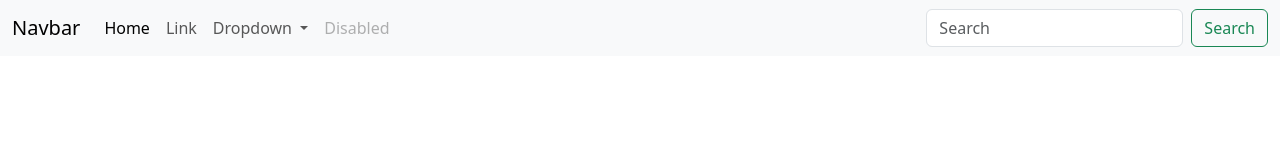
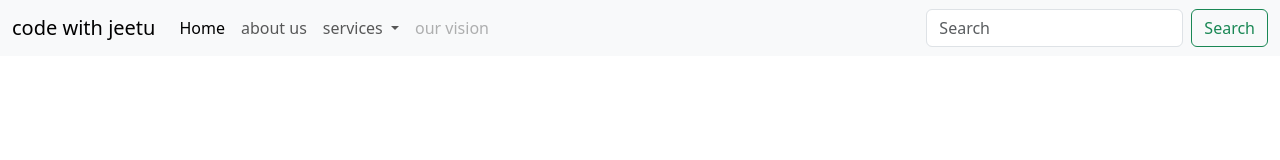
Before and after one commit to bhattjeet110/final-project, a plain HTML site: page index.html in a window 1280 px wide. Drawn offline with nearby package versions, Linux system fonts and the light colour scheme.

Commit message:
jeet branch updated

```diff
--- a/index.html
+++ b/index.html
@@ -9,7 +9,7 @@
   <body>
     <nav class="navbar navbar-expand-lg bg-body-tertiary">
         <div class="container-fluid">
-          <a class="navbar-brand" href="#">Navbar</a>
+          <a class="navbar-brand" href="#">code with jeetu</a>
           <button class="navbar-toggler" type="button" data-bs-toggle="collapse" data-bs-target="#navbarSupportedContent" aria-controls="navbarSupportedContent" aria-expanded="false" aria-label="Toggle navigation">
             <span class="navbar-toggler-icon"></span>
           </button>
@@ -19,21 +19,21 @@
                 <a class="nav-link active" aria-current="page" href="#">Home</a>
               </li>
               <li class="nav-item">
-                <a class="nav-link" href="#">Link</a>
+                <a class="nav-link" href="#">about us</a>
               </li>
               <li class="nav-item dropdown">
                 <a class="nav-link dropdown-toggle" href="#" role="button" data-bs-toggle="dropdown" aria-expanded="false">
-                  Dropdown
+                  services
                 </a>
                 <ul class="dropdown-menu">
-                  <li><a class="dropdown-item" href="#">Actiontt</a></li>
-                  <li><a class="dropdown-item" href="#">Anotheryjyj action</a></li>
+                  <li><a class="dropdown-item" href="#">services1</a></li>
+                  <li><a class="dropdown-item" href="#">services</a></li>
                   <li><hr class="dropdown-divider"></li>
-                  <li><a class="dropdown-item" href="#">Somethingjyj elsyjyje here</a></li>
+                  <li><a class="dropdown-item" href="#">Somethin else here</a></li>
                 </ul>
               </li>
               <li class="nav-item">
-                <a class="nav-link disabled" aria-disabled="true">Disabled</a>
+                <a class="nav-link disabled" aria-disabled="true">our vision</a>
               </li>
             </ul>
             <form class="d-flex" role="search">
```
